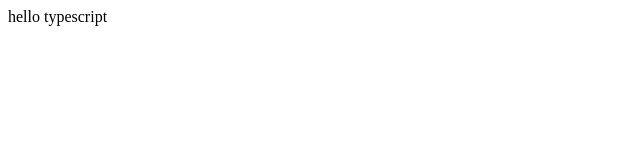
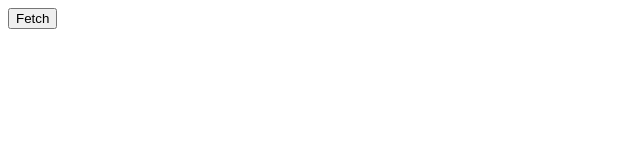
Before and after one commit to ahmad-khatib0/typescript, a React (Create React App) app in the folder 8-ts-react-redux/: page / in a window 1280 px wide. Shown: the top 160 px of the page, without its empty margins (0-640 px from the left). Built offline with nearby package versions, Linux system fonts and the light colour scheme.

Commit message:
Connecting a Component to Redux

```diff
--- a/8-ts-react-redux/src/components/App.tsx
+++ b/8-ts-react-redux/src/components/App.tsx
@@ -1,13 +1,25 @@
 import React, { Component } from 'react'
+import { connect } from 'react-redux'
+import { fetchTodos, Todo } from '../store/actions'
+import { StoreState } from '../store/reducers'
 
-class App extends Component {
+interface AppProps {
+  todos: Todo[]
+  fetchTodos(): any
+}
+
+class _App extends Component<AppProps> {
   render() {
     return (
       <div>
-        <div>hello typescript</div>
+        <button>Fetch</button>
       </div>
     )
   }
 }
 
-export default App
+const mapStateToProps = ({ todos }: StoreState): { todos: Todo[] } => {
+  return { todos }
+}
+
+export const App = connect(mapStateToProps, { fetchTodos })(_App)
--- a/8-ts-react-redux/src/index.tsx
+++ b/8-ts-react-redux/src/index.tsx
@@ -3,7 +3,7 @@ import ReactDOM from 'react-dom'
 import { Provider } from 'react-redux'
 import { createStore, applyMiddleware } from 'redux'
 import thunk from 'redux-thunk'
-import App from './components/App'
+import { App } from './components/App'
 import { reducers } from './store/reducers'
 
 const store = createStore(reducers, applyMiddleware(thunk))
```
